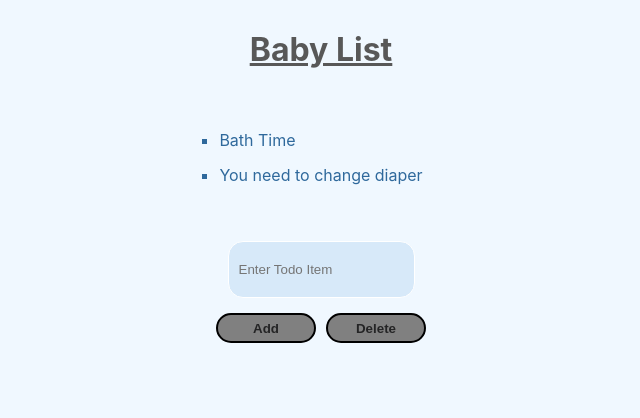
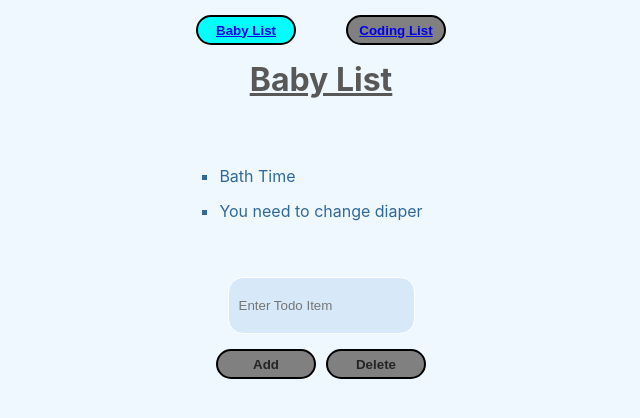
Before and after one commit to AntonPDC/react_typescript_todo_app, a React (Create React App) app: page /baby-dashboard in a window 1280 px wide. Shown: the top 418 px of the page, without its empty margins (319-959 px from the left). Built offline with nearby package versions, Linux system fonts and the light colour scheme.

Commit message:
PR changes2

```diff
--- a/src/App.tsx
+++ b/src/App.tsx
@@ -1,4 +1,5 @@
 import "./App.css";
+import Navbar from "./components/Navbar/Navbar";
 import BabyDashboard from "./screens/Dashboard/BabyDashboard";
 import CodingDashboard from "./screens/Dashboard/CodingDashboard";
 import { Route, Routes, Navigate } from "react-router-dom";
@@ -6,7 +7,7 @@ import { Route, Routes, Navigate } from "react-router-dom";
 function App() {
   return (
     <>
-      {/* Navbar here */}
+      <Navbar />
       <Routes>
         <Route path="/baby-dashboard" element={<BabyDashboard />} />
         <Route path="/coding-dashboard" element={<CodingDashboard />} />
--- a/src/components/Header/Header.css
+++ b/src/components/Header/Header.css
@@ -1,6 +1,6 @@
 .header {
   color: rgb(88, 88, 88);
-  margin: 15px;
+  margin-top: 45px;
   align-items: center;
   justify-content: center;
   text-decoration: underline;
--- /dev/null
+++ b/src/components/Navbar/Navbar.css
@@ -0,0 +1,29 @@
+.navbarContainer {
+  height: 60px;
+  display: flex;
+  flex-direction: column;
+  justify-content: center;
+  align-items: center;
+  width: 100%;
+  position: fixed;
+  top: 0px;
+}
+
+.baby-btn {
+  background-color: aqua;
+  color: white;
+  margin: 25px;
+}
+
+.baby-btn:hover {
+  background-color: rgb(223, 236, 157);
+}
+
+.coding-btn {
+  background-color: gray;
+  color: white;
+  margin: 25px;
+}
+.coding-btn:hover {
+  background-color: rgb(117, 147, 188);
+}
--- /dev/null
+++ b/src/components/Navbar/Navbar.tsx
@@ -0,0 +1,19 @@
+import "./Navbar.css";
+import { NavLink } from "react-router-dom";
+
+function Navbar() {
+  return (
+    <div className="navbarContainer">
+      <nav>
+        <button className="baby-btn">
+          <NavLink to="/baby-dashboard">Baby List</NavLink>
+        </button>
+        <button className="coding-btn">
+          <NavLink to="/coding-dashboard">Coding List</NavLink>
+        </button>
+      </nav>
+    </div>
+  );
+}
+
+export default Navbar;
```
